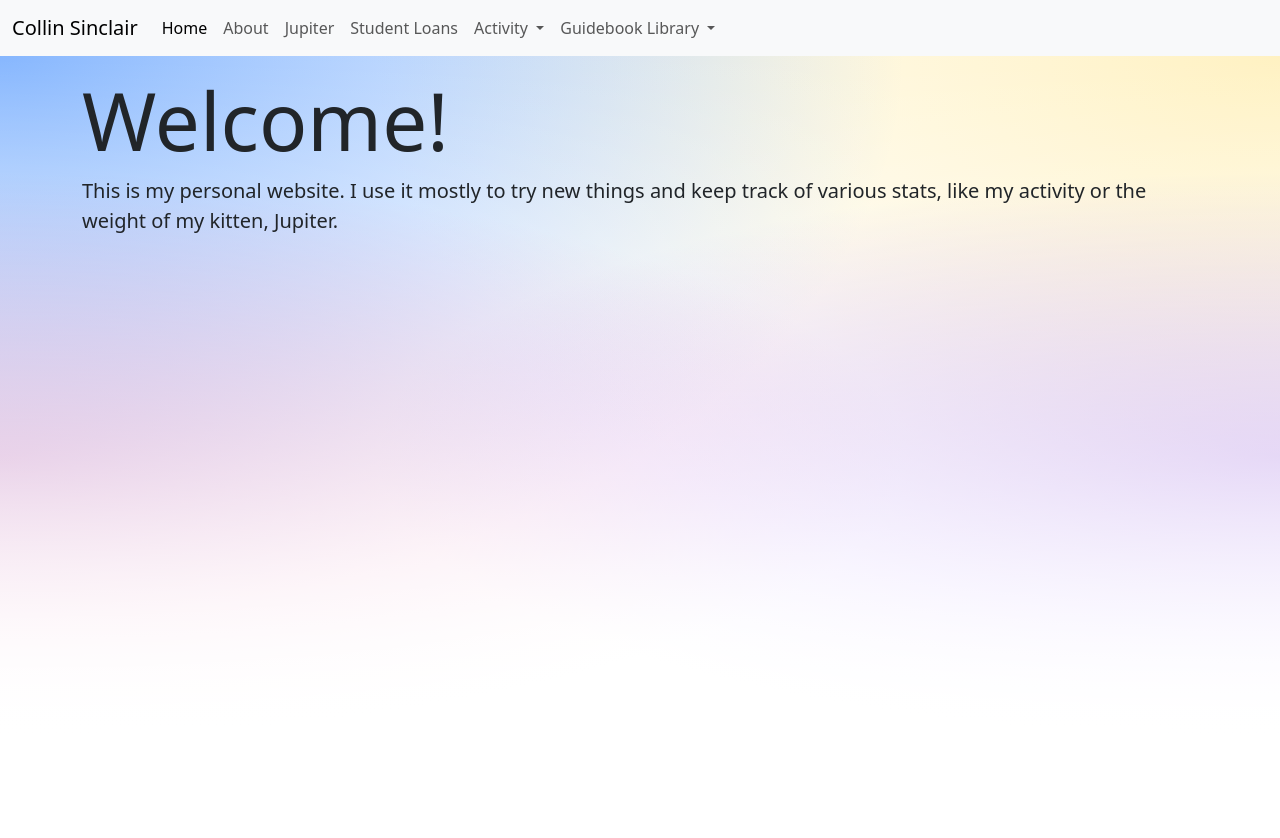
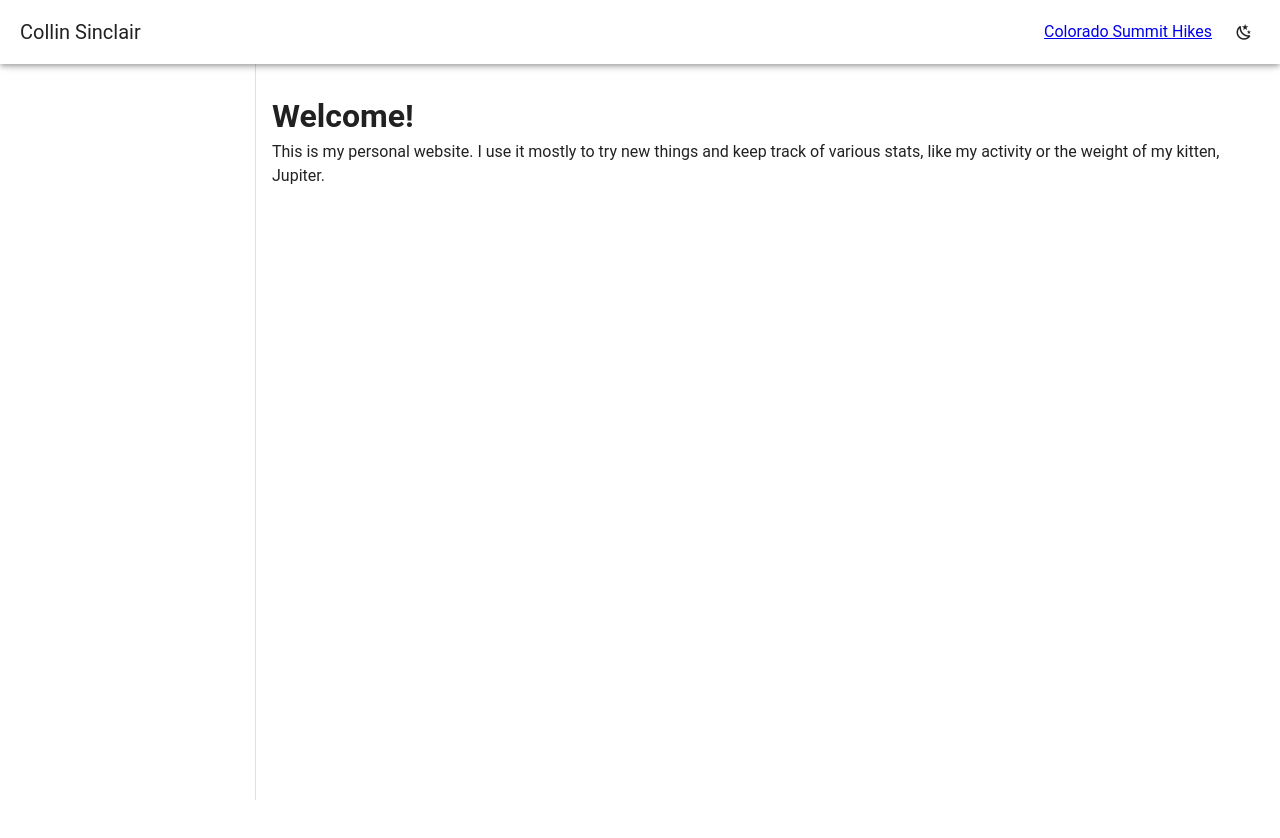
Before and after one commit to collinsinclair/personal-website, a Vue app: page / in a window 1280 px wide. Shown: the top 838 px of the page. Built offline with nearby package versions, Linux system fonts and the light colour scheme.

Commit message:
snapshot pre-VueMapbox

```diff
--- a/package.json
+++ b/package.json
@@ -12,13 +12,13 @@
   },
   "dependencies": {
     "@popperjs/core": "^2.11.6",
-    "bootstrap": "^5.3.0-alpha1",
-    "bootstrap-icons": "^1.10.3",
     "plotly.js-dist": "^2.17.0",
     "vue": "^3.2.45",
-    "vue-router": "^4.1.6"
+    "vue-router": "^4.1.6",
+    "vuetify": "^3.1.3"
   },
   "devDependencies": {
+    "@mdi/font": "^7.1.96",
     "@rushstack/eslint-patch": "^1.1.4",
     "@types/node": "^18.11.12",
     "@vitejs/plugin-vue": "^4.0.0",
--- a/src/App.vue
+++ b/src/App.vue
@@ -3,35 +3,15 @@ import TheNavbar from "@/components/TheNavbar.vue";
 </script>
 
 <template>
-  <TheNavbar />
+  <v-app :theme="theme">
+    <TheNavbar />
+    <v-navigation-drawer></v-navigation-drawer>
+    <v-main>
+      <v-container>
+        <router-view />
+      </v-container>
+    </v-main>
+  </v-app>
 </template>
 
-<style scoped>
-* {
-  background-image: linear-gradient(
-      180deg,
-      rgba(var(--bs-body-bg-rgb), 0.01),
-      rgba(var(--bs-body-bg-rgb), 1) 85%
-    ),
-    radial-gradient(
-      ellipse at top left,
-      rgba(var(--bs-primary-rgb), 0.5),
-      transparent 50%
-    ),
-    radial-gradient(
-      ellipse at top right,
-      rgba(255, 228, 132, 0.5),
-      transparent 50%
-    ),
-    radial-gradient(
-      ellipse at center right,
-      rgba(112.520718, 44.062154, 249.437846, 0.5),
-      transparent 50%
-    ),
-    radial-gradient(
-      ellipse at center left,
-      rgba(214, 51, 132, 0.5),
-      transparent 50%
-    );
-}
-</style>
+<style scoped></style>
--- a/src/components/TheNavbar.vue
+++ b/src/components/TheNavbar.vue
@@ -1,105 +1,28 @@
 <template>
-  <nav class="navbar navbar-expand-lg bg-body-tertiary">
-    <div class="container-fluid">
-      <router-link class="navbar-brand" to="/">Collin Sinclair</router-link>
-      <button
-        class="navbar-toggler"
-        type="button"
-        data-bs-toggle="collapse"
-        data-bs-target="#navbarSupportedContent"
-        aria-controls="navbarSupportedContent"
-        aria-expanded="false"
-        aria-label="Toggle navigation"
-      >
-        <span class="navbar-toggler-icon"></span>
-      </button>
-      <div class="collapse navbar-collapse" id="navbarSupportedContent">
-        <ul class="navbar-nav me-auto mb-2 mb-lg-0">
-          <li class="nav-item">
-            <router-link class="nav-link" active-class="active" to="/"
-              >Home
-            </router-link>
-          </li>
-          <li class="nav-item">
-            <router-link to="/about" active-class="active" class="nav-link"
-              >About
-            </router-link>
-          </li>
-          <li class="nav-item">
-            <router-link to="/jupiter" active-class="active" class="nav-link"
-              >Jupiter
-            </router-link>
-          </li>
-          <li class="nav-item">
-            <router-link
-              to="/student-loans"
-              active-class="active"
-              class="nav-link"
-              >Student Loans
-            </router-link>
-          </li>
-          <li class="nav-item dropdown">
-            <router-link
-              class="nav-link dropdown-toggle"
-              active-class="active"
-              to="/activity"
-              role="button"
-              data-bs-toggle="dropdown"
-              aria-expanded="false"
-              >Activity
-            </router-link>
-            <ul class="dropdown-menu">
-              <li>
-                <router-link class="dropdown-item" to="/ski">Ski</router-link>
-              </li>
-            </ul>
-          </li>
-          <li class="nav-item dropdown">
-            <router-link
-              class="nav-link dropdown-toggle"
-              active-class="active"
-              to="/guidebooks"
-              role="button"
-              data-bs-toggle="dropdown"
-              aria-expanded="false"
-            >
-              Guidebook Library
-            </router-link>
-            <ul class="dropdown-menu">
-              <li>
-                <router-link class="dropdown-item disabled" to="#"
-                  >Best Hikes Rocky Mountain National Park
-                </router-link>
-                <router-link class="dropdown-item disabled" to="#"
-                  >Best Trail Runs Denver, Boulder & Colorado Springs
-                </router-link>
-                <router-link
-                  class="dropdown-item"
-                  :to="{ name: 'colorado-snow-climbs' }"
-                  >Colorado Snow Climbs
-                </router-link>
-                <router-link
-                  class="dropdown-item"
-                  to="/guidebooks/colorado-summit-hikes"
-                  >Colorado Summit Hikes
-                </router-link>
-                <router-link class="dropdown-item disabled" to="#"
-                  >Hiking Colorado
-                </router-link>
-              </li>
-            </ul>
-          </li>
-        </ul>
-      </div>
-    </div>
-  </nav>
-  <router-view />
+  <v-app-bar title="Collin Sinclair">
+    <router-link to="/guidebooks/colorado-summit-hikes"
+      >Colorado Summit Hikes
+    </router-link>
+    <v-btn @click="toggleTheme">
+      <v-icon
+        :icon="theme === 'light' ? 'mdi-weather-sunny' : 'mdi-weather-night'"
+      ></v-icon>
+    </v-btn>
+  </v-app-bar>
 </template>
 
 <script>
+import { ref } from "vue";
+
 export default {
   name: "TheNavbar",
 };
+
+const theme = ref("light");
+
+function toggleTheme() {
+  theme.value = theme.value === "light" ? "dark" : "light";
+}
 </script>
 
 <style scoped></style>
--- a/src/main.js
+++ b/src/main.js
@@ -1,13 +1,29 @@
 import { createApp } from "vue";
 import App from "./App.vue";
 import router from "./router";
-import "bootstrap/dist/css/bootstrap.css";
-import "bootstrap-icons/font/bootstrap-icons.css";
+import "vuetify/styles";
+import { createVuetify } from "vuetify";
+import * as components from "vuetify/components";
+import * as directives from "vuetify/directives";
+import { VDataTable } from "vuetify/labs/VDataTable";
+import { aliases, mdi } from "vuetify/iconsets/mdi";
+import "@mdi/font/css/materialdesignicons.css";
 
-const app = createApp(App);
+const vuetify = createVuetify({
+  components: {
+    ...components,
+    VDataTable,
+  },
+  directives,
+  icons: {
+    defaultSet: "mdi",
+    aliases,
+    sets: {
+      mdi,
+    },
+  },
+});
 
-app.use(router);
+const app = createApp(App).use(router).use(vuetify);
 
 app.mount("#app");
-
-import "bootstrap/dist/js/bootstrap.js";
--- a/src/views/guidebooks/ColoradoSummitHikes.vue
+++ b/src/views/guidebooks/ColoradoSummitHikes.vue
@@ -3,48 +3,20 @@
     <h1 class="display-1 pt-3">Colorado Summit Climbs</h1>
     <h2>Dave Muller</h2>
     <hr />
-    <div class="table-responsive">
-      <table class="table table-striped table-hover">
-        <thead>
-          <tr>
-            <th scope="col">Name</th>
-            <th scope="col">Difficulty</th>
-            <th scope="col">Summit Elevation</th>
-            <th scope="col">RT Distance (mi)</th>
-            <th scope="col">Gain (ft)</th>
-            <th scope="col">Starting Elevation</th>
-            <th scope="col">ETE</th>
-            <th scope="col">Season</th>
-            <th scope="col">Nearest Landmark</th>
-          </tr>
-        </thead>
-        <tbody class="table-group-divider">
-          <tr v-for="hike in hikes" :key="hike.name">
-            <th scope="col">{{ hike.name }}</th>
-            <td class="text-center">
-              <i
-                :class="hike.difficultyCSS.className"
-                :style="{ color: hike.difficultyCSS.color }"
-              />
-            </td>
-            <td class="text-center">{{ hike.elevation.toLocaleString() }}</td>
-            <td class="text-center">{{ hike.distance.toLocaleString() }}</td>
-            <td class="text-center">{{ hike.gain.toLocaleString() }}</td>
-            <td class="text-center">
-              {{ hike["startElev"].toLocaleString() }}
-            </td>
-            <td class="text-center">
-              {{ getETEInHours(hike["upTime"] + hike["downTime"]) }}
-            </td>
-            <td class="text-center">
-              {{ getMonthName(hike["season"][0]) }} thru
-              {{ getMonthName(hike["season"].at(-1)) }}
-            </td>
-            <td class="text-center">{{ hike["nearestLandmark"] }}</td>
-          </tr>
-        </tbody>
-      </table>
-    </div>
+    <v-data-table :items="hikes" :headers="headers">
+      <template v-slot:item.elevation="{ item }">
+        {{ item.value.elevation.toLocaleString() }}
+      </template>
+      <template v-slot:item.distance="{ item }">
+        {{ item.value.distance.toLocaleString() }}
+      </template>
+      <template v-slot:item.gain="{ item }">
+        {{ item.value.gain.toLocaleString() }}
+      </template>
+      <template v-slot:item.startElev="{ item }">
+        {{ item.value.startElev.toLocaleString() }}
+      </template>
+    </v-data-table>
   </div>
 </template>
 
@@ -56,6 +28,16 @@ export default {
   data() {
     return {
       hikes: data.hikes,
+      headers: [
+        { title: "Name", key: "name" },
+        { title: "Difficulty", key: "difficulty" },
+        { title: "Summit Elevation", key: "elevation" },
+        { title: "Distance (mi)", key: "distance" },
+        { title: "Elevation Gain (ft)", key: "gain" },
+        { title: "Start Elevation", key: "startElev" },
+        { title: "ETE (hr)", key: "ETE" },
+        { title: "Nearest Landmark", key: "nearestLandmark" },
+      ],
     };
   },
   methods: {
@@ -115,9 +97,10 @@ export default {
       return difficultyCSS;
     },
   },
-  mounted() {
+  created() {
     this.hikes = this.hikes.map((hike) => {
       hike.difficultyCSS = this.getDifficultyCSS(hike.difficulty);
+      hike.ETE = this.getETEInHours(hike.upTime + hike.downTime);
       return hike;
     });
   },
```
Also changed, not shown: 1 other file (tests, documents, lock files or other folders).
